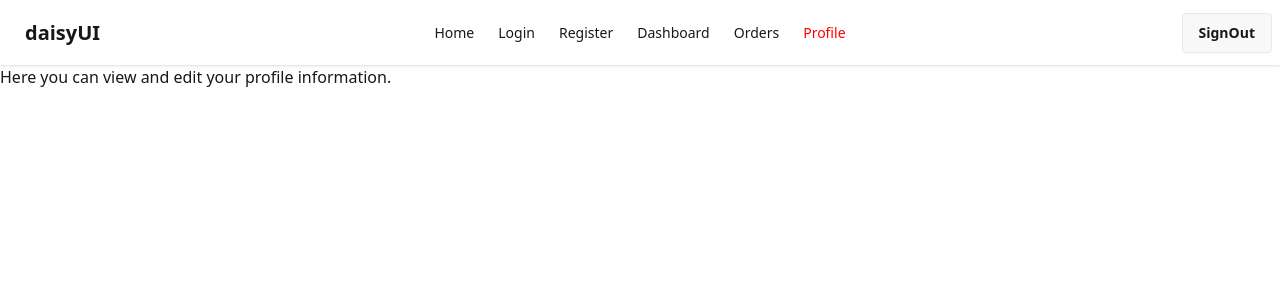
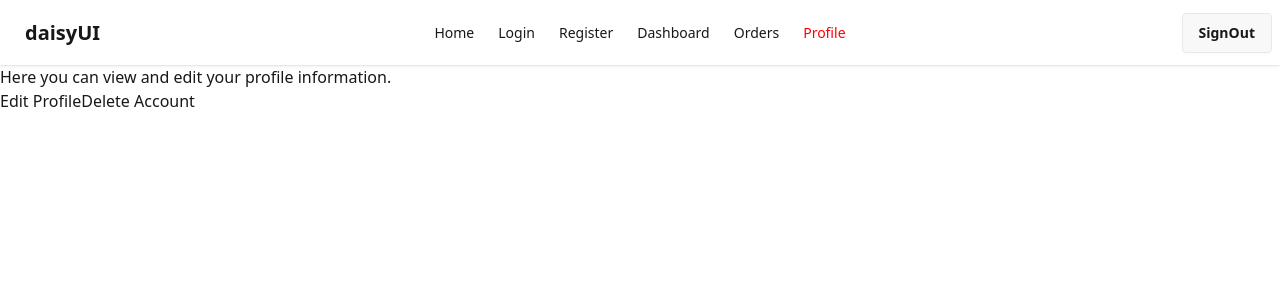
Before and after one commit to SarwarMorshad/react-authintegretion, a React (Vite) app: page /profile in a window 1280 px wide. Shown: the top 300 px of the page. Built offline with nearby package versions, Linux system fonts and the light colour scheme; no server answers; sample sign-in values are in the browser's storage.

Commit message:
Profile Edit Update

```diff
--- a/src/components/Profile/Profile.jsx
+++ b/src/components/Profile/Profile.jsx
@@ -4,6 +4,8 @@ const Profile = () => {
   return (
     <div>
       <p>Here you can view and edit your profile information.</p>
+      <button>Edit Profile</button>
+      <button>Delete Account</button>
     </div>
   );
 };
```
